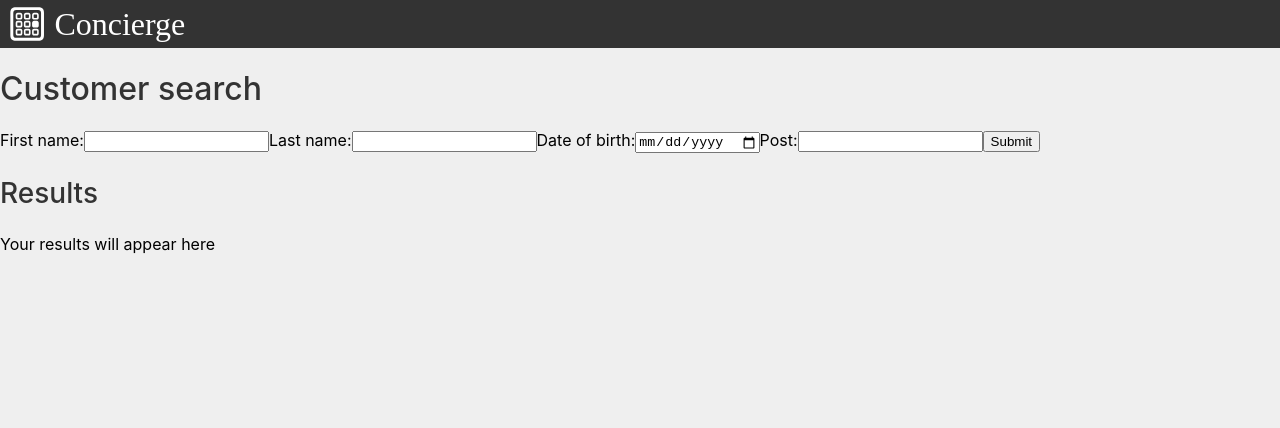
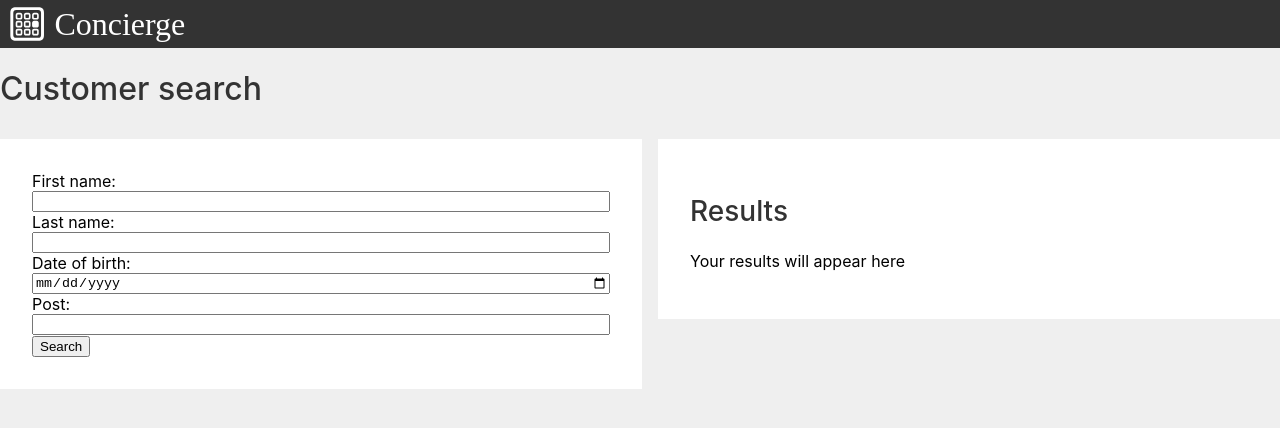
Before and after one commit to alexkinsey/concierge, a React (Create React App) app: page / in a window 1280 px wide. Shown: the top 428 px of the page. Built offline with nearby package versions, Linux system fonts and the light colour scheme.

Commit message:
basic css

```diff
--- a/src/GlobalStyles.js
+++ b/src/GlobalStyles.js
@@ -6,6 +6,8 @@ export const GlobalStyles = createGlobalStyle`
     --lightGrey: #efefef;
     --medGrey: #5b5b5b;
     --black: #333;
+
+    --maxPageWidth: 1300px;
   }
 
   html,
--- a/src/Search/Results/CustomerCard/index.js
+++ b/src/Search/Results/CustomerCard/index.js
@@ -1,14 +1,15 @@
-import React from 'react'
+import { Container } from './index.styles';
 
-const CustomerCard = ({customer}) => {
+const CustomerCard = ({ customer }) => {
   return (
-    <>
-        <h3>CustomerCard</h3>
-        <p>{customer.firstName} {customer.lastName}</p>
-        <p>{customer.dateOfBirth}</p>
-        <p>{customer.postcode}</p>
-    </>
-  )
-}
+    <Container>
+      <p>
+        {customer.firstName} {customer.lastName}
+      </p>
+      <p>{customer.dateOfBirth}</p>
+      <p>{customer.postcode}</p>
+    </Container>
+  );
+};
 
-export default CustomerCard
+export default CustomerCard;
--- /dev/null
+++ b/src/Search/Results/CustomerCard/index.styles.js
@@ -0,0 +1,6 @@
+import styled from 'styled-components';
+
+export const Container = styled.div`
+  border: 1px solid black;
+  padding: 1rem;
+`;
--- a/src/Search/Results/index.js
+++ b/src/Search/Results/index.js
@@ -1,3 +1,5 @@
+import { Container } from './index.styles';
+
 import CustomerCard from './CustomerCard';
 
 const Results = ({ customers }) => {
@@ -6,11 +8,11 @@ const Results = ({ customers }) => {
   });
 
   return (
-    <>
+    <Container>
       <h2>Results</h2>
       {customers.length < 1 && <p>Your results will appear here</p>}
       {customerCards}
-    </>
+    </Container>
   );
 };
 
--- /dev/null
+++ b/src/Search/Results/index.styles.js
@@ -0,0 +1,7 @@
+import styled from 'styled-components';
+
+export const Container = styled.div`
+  background-color: var(--white);
+
+  padding: 2rem;
+`;
--- a/src/Search/SearchForm/index.js
+++ b/src/Search/SearchForm/index.js
@@ -1,4 +1,6 @@
 import React, { useState } from 'react';
+
+import { Container, FieldGroup } from './index.styles';
 
 const SearchForm = ({ findCustomers }) => {
   const [firstName, setFirstName] = useState('');
@@ -18,46 +20,36 @@ const SearchForm = ({ findCustomers }) => {
       firstName: firstName,
       lastName: lastName,
       dateOfBirth: dateOfBirth,
-        postcode: postcode
-    })
+      postcode: postcode,
+    });
   };
 
   return (
-    <>
+    <Container>
       <form onSubmit={handleSearch}>
+        <FieldGroup>
           <label htmlFor="firstName">First name:</label>
-        <input
-          type="text"
-          id="firstName"
-          value={firstName}
-          onChange={handleFirstNameChange}
-        />
+          <input type="text" id="firstName" value={firstName} onChange={handleFirstNameChange} />
+        </FieldGroup>
+
+        <FieldGroup>
           <label htmlFor="lastName">Last name:</label>
-        <input
-          type="text"
-          id="lastName"
-          value={lastName}
-          required
-          onChange={handleLastNameChange}
-        />
+          <input type="text" id="lastName" value={lastName} required onChange={handleLastNameChange} />
+        </FieldGroup>
+
+        <FieldGroup>
           <label htmlFor="dateOfBirth">Date of birth:</label>
-        <input
-          type="date"
-          id="dateOfBirth"
-          value={dateOfBirth}
-          required
-          onChange={handleDateOfBirthChange}
-        />
+          <input type="date" id="dateOfBirth" value={dateOfBirth} required onChange={handleDateOfBirthChange} />
+        </FieldGroup>
+
+        <FieldGroup>
           <label htmlFor="postcode">Post:</label>
-        <input
-          type="text"
-          id="postcode"
-          value={postcode}
-          onChange={handlePostcodeChange}
-        />
-        <input type="submit"></input>
+          <input type="text" id="postcode" value={postcode} onChange={handlePostcodeChange} />
+        </FieldGroup>
+
+        <input type="submit" value="Search"></input>
       </form>
-    </>
+    </Container>
   );
 };
 
--- /dev/null
+++ b/src/Search/SearchForm/index.styles.js
@@ -0,0 +1,12 @@
+import styled from 'styled-components';
+
+export const Container = styled.div`
+  background-color: var(--white);
+
+  padding: 2rem;
+`;
+
+export const FieldGroup = styled.div`
+  display: flex;
+  flex-direction: column;
+`;
--- a/src/Search/index.js
+++ b/src/Search/index.js
@@ -1,5 +1,8 @@
 import { useState } from 'react';
+
 import { searchCustomersAPI } from './services';
+import { Layout } from './index.styles';
+
 import SearchForm from './SearchForm';
 import Results from './Results';
 
@@ -11,11 +14,13 @@ const Search = () => {
     setFoundCustomers(customers);
   };
   return (
-    <>
+    <Layout>
       <h1>Customer search</h1>
+      <div></div>
       <SearchForm findCustomers={findCustomers} />
-      <Results customers={foundCustomers} />
-    </>
+      <div><Results customers={foundCustomers} /></div>
+
+    </Layout>
   );
 };
 
--- /dev/null
+++ b/src/Search/index.styles.js
@@ -0,0 +1,12 @@
+import styled from 'styled-components';
+
+export const Layout = styled.div`
+  width: var(--maxPageWidth);
+  margin: auto;
+
+  display: grid;
+  grid-template-columns: 1fr 1fr;
+  grid-template-rows: 75px 1fr;
+
+  gap: 1rem 1rem;
+`
```
Lines whose indentation alone changed are shown as unchanged.
